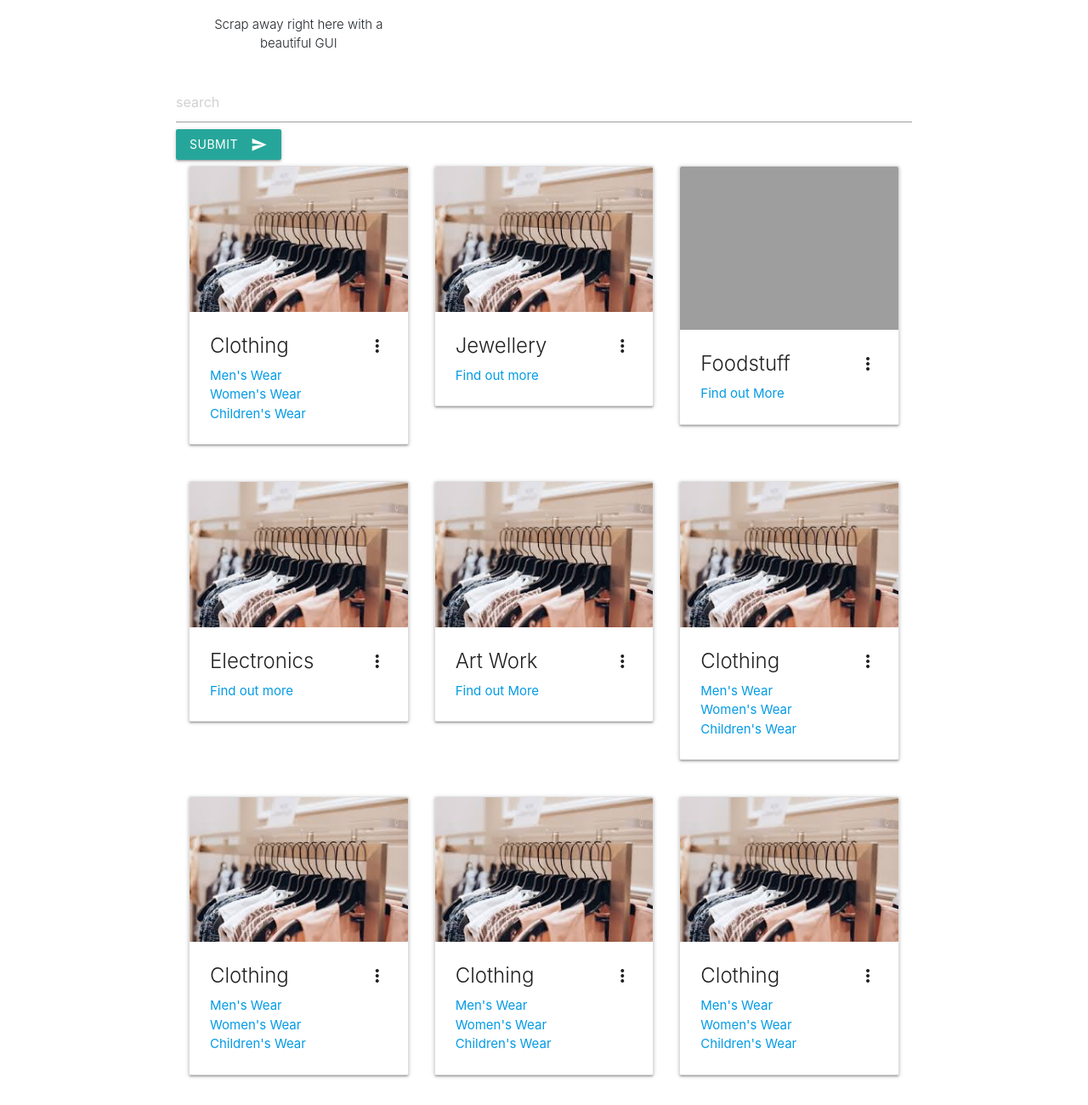
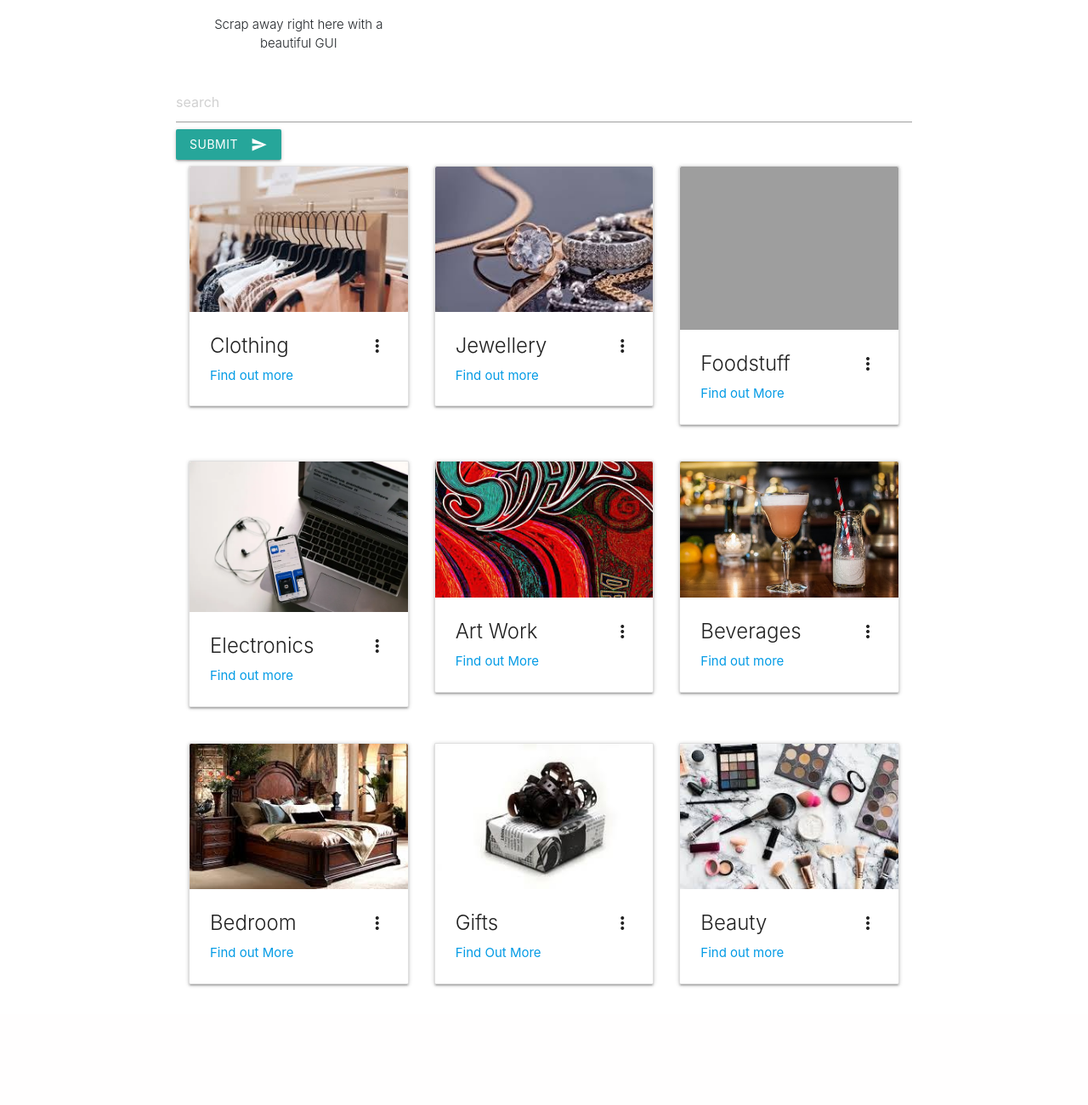
Before and after one commit to Anne-15/WickerWorth, a Django app: page / in a window 1280 px wide. Shown: the part 203-1503 px from the top of the page at 85% size. After the commit the page ends 1364 px from the top, so only its background shows below. Run offline with Django 3.2, Linux system fonts and the light colour scheme; parts of the project's set-up code (start-up, migrations or seed data) failed here and were passed over; some libraries are stand-ins or nearby versions; grey boxes are pictures that could not be loaded.

Commit message:
adding images to the categories

```diff
--- a/homepage/static/homepage/scripts.js
+++ b/homepage/static/homepage/scripts.js
@@ -0,0 +1,4 @@
+ document.addEventListener('DOMContentLoaded', function() {
+    var elems = document.querySelectorAll('.sidenav');
+    var instances = M.Sidenav.init(elems, options);
+  });
--- a/homepage/templates/base.html
+++ b/homepage/templates/base.html
@@ -6,7 +6,7 @@
     <!--Import Google Icon Font-->
     <link href="https://fonts.googleapis.com/icon?family=Material+Icons" rel="stylesheet">
       <!--Import materialize.css-->
-    <link type="text/css" rel="stylesheet" href="css/materialize.min.css"  media="screen,projection"/>
+    <link type="text/css" rel="stylesheet" href="{% static 'homepage/materialize.min.css' %}"  media="screen,projection"/>
 
       <!--Let browser know website is optimized for mobile-->
     <meta name="viewport" content="width=device-width, initial-scale=1.0"/>
@@ -14,6 +14,7 @@
     <link rel="stylesheet" href="{% static 'homepage/bootstrap.min.css' %}">
     <link rel="stylesheet" href="{% static 'homepage/materialize.min.css' %}">
     <link rel="stylesheet" href="{% static 'homepage/styles.css' %}">
+    <script type="text/javascript" src="{% static 'homepage/scripts.js' %}"></script>
 
     <title>
         {%block title%}
@@ -24,14 +25,21 @@
 <body>
 <nav>
     <div class="container nav-wrapper">
-        <a href="/" class="brand-logo">WICKER WORTH</a>
-        <ul id="nav-mobile" class="right">
+        <a href="#!" class="brand-logo">WICKER WORTH</a>
+        <a href="#" data-target="mobile-demo" class="sidenav-trigger"><i class="material-icons">menu</i></a>
+        <ul id="nav-mobile" class="right hide-on-med-and-down">
             <li><a href="/">HOME <i class="material-icons left">home</i></a></li>
             <li><a href="/">PRODUCTS <i class="material-icons left">shop</i></a></li>
             <li><a href="/">CONTACTS <i class="material-icons left">contacts</i></a></li>
         </ul>
     </div>
+    <ul class="sidenav" id="mobile-demo">
+        <li><a href="/">HOME</a></li>
+        <li><a href="/">PRODUCTS</a></li>
+        <li><a href="/">CONTACTS</a></li>
+    </ul>
 </nav>
+
 <div class="container">
     <div class="center">
         <div class="row">
@@ -61,6 +69,6 @@
 
 
 <!--JavaScript at end of body for optimized loading-->
-<script type="text/javascript" src="js/materialize.min.js"></script>
+<script type="text/javascript" src="{% static 'homepage/materialize.min.js' %}"></script>
 </body>
 </html>
--- a/homepage/templates/homepage/index.html
+++ b/homepage/templates/homepage/index.html
@@ -13,9 +13,7 @@
                 </div>
                 <div class="card-content">
                     <span class="card-title activator grey-text text-darken-4">Clothing <i class="material-icons right">more_vert</i></span>
-                    <p><a href="#">Men's Wear</a></p>
-                    <p><a href="#">Women's Wear</a></p>
-                    <p><a href="#">Children's Wear</a></p>
+                    <p><a href="#">Find out more</a></p>
                 </div>
                 <div class="card-reveal">
                     <span class="card-title grey-text text-darken-4">Card Title<i class="material-icons right">close</i></span>
@@ -26,7 +24,7 @@
         <div class="col-sm-4">
             <div class="card">
                 <div class="card-image waves-effect waves-block waves-light">
-                    <img src="{% static 'homepage/images/clothing.jpg' %}" alt="jewellery" class="activator">
+                    <img src="{% static 'homepage/images/jewellery.jpg' %}" alt="jewellery" class="activator">
                 </div>
                 <div class="card-content">
                     <span class="card-title activator grey-text text-darken-4">Jewellery<i class="material-icons right">more_vert</i></span>
@@ -58,7 +56,7 @@
         <div class="col-sm-4">
             <div class="card">
                 <div class="card-image waves-effect waves-block waves-light">
-                    <img src="{% static 'homepage/images/clothing.jpg' %}" alt="electronics" class="activator">
+                    <img src="{% static 'homepage/images/electronics.jpg' %}" alt="electronics" class="activator">
                 </div>
                 <div class="card-content">
                     <span class="card-title activator grey-text text-darken-4">Electronics<i class="material-icons right">more_vert</i></span>
@@ -73,7 +71,7 @@
         <div class="col-sm-4">
             <div class="card">
                 <div class="card-image waves-effect waves-block waves-light">
-                    <img src="{% static 'homepage/images/clothing.jpg' %}" alt="art" class="activator">
+                    <img src="{% static 'homepage/images/art.jpg' %}" alt="art" class="activator">
                 </div>
                 <div class="card-content">
                     <span class="card-title activator grey-text text-darken-4">Art Work<i class="material-icons right">more_vert</i></span>
@@ -88,17 +86,15 @@
         <div class="col-sm-4">
             <div class="card">
                 <div class="card-image waves-effect waves-block waves-light">
-                    <img src="{% static 'homepage/images/clothing.jpg' %}" alt="beauty" class="activator">
+                    <img src="{% static 'homepage/images/beverages.jpg' %}" alt="beverages" class="activator">
                 </div>
                 <div class="card-content">
-                    <span class="card-title activator grey-text text-darken-4">Clothing <i class="material-icons right">more_vert</i></span>
-                    <p><a href="#">Men's Wear</a></p>
-                    <p><a href="#">Women's Wear</a></p>
-                    <p><a href="#">Children's Wear</a></p>
+                    <span class="card-title activator grey-text text-darken-4">Beverages<i class="material-icons right">more_vert</i></span>
+                    <p><a href="#">Find out more</a></p>
                 </div>
                 <div class="card-reveal">
-                    <span class="card-title grey-text text-darken-4">About Clothing <i class="material-icons right">close</i></span>
-                    <p>We have clothings from a wide variety of choices. For men, women and children</p>
+                    <span class="card-title grey-text text-darken-4">Beverages<i class="material-icons right">close</i></span>
+                    <p>We get quality and affordable beverages for you.</p>
                 </div>
             </div>
         </div>
@@ -107,51 +103,45 @@
          <div class="col-sm-4">
             <div class="card">
                 <div class="card-image waves-effect waves-block waves-light">
-                    <img src="{% static 'homepage/images/clothing.jpg' %}" alt="clothings" class="activator">
+                    <img src="{% static 'homepage/images/bedroom.jpg' %}" alt="Bedroom" class="activator">
                 </div>
                 <div class="card-content">
-                    <span class="card-title activator grey-text text-darken-4">Clothing <i class="material-icons right">more_vert</i></span>
-                    <p><a href="#">Men's Wear</a></p>
-                    <p><a href="#">Women's Wear</a></p>
-                    <p><a href="#">Children's Wear</a></p>
+                    <span class="card-title activator grey-text text-darken-4">Bedroom<i class="material-icons right">more_vert</i></span>
+                    <p><a href="#">Find out More</a></p>
                 </div>
                 <div class="card-reveal">
-                    <span class="card-title grey-text text-darken-4">About Clothing <i class="material-icons right">close</i></span>
-                    <p>We have clothings from a wide variety of choices. For men, women and children</p>
+                    <span class="card-title grey-text text-darken-4">Bedroom Stuff<i class="material-icons right">close</i></span>
+                    <p>We offer bedding equipment in various categories; bedsheets, pillows, pillow cases, e.t.c</p>
                 </div>
             </div>
         </div>
          <div class="col-sm-4">
             <div class="card">
                 <div class="card-image waves-effect waves-block waves-light">
-                    <img src="{% static 'homepage/images/clothing.jpg' %}" alt="clothings" class="activator">
+                    <img src="{% static 'homepage/images/gifts.jpg' %}" alt="gifts" class="activator">
                 </div>
                 <div class="card-content">
-                    <span class="card-title activator grey-text text-darken-4">Clothing <i class="material-icons right">more_vert</i></span>
-                    <p><a href="#">Men's Wear</a></p>
-                    <p><a href="#">Women's Wear</a></p>
-                    <p><a href="#">Children's Wear</a></p>
+                    <span class="card-title activator grey-text text-darken-4">Gifts<i class="material-icons right">more_vert</i></span>
+                    <p><a href="#">Find Out More</a></p>
                 </div>
                 <div class="card-reveal">
-                    <span class="card-title grey-text text-darken-4">About Clothing <i class="material-icons right">close</i></span>
-                    <p>We have clothings from a wide variety of choices. For men, women and children</p>
+                    <span class="card-title grey-text text-darken-4">Gift Packaging<i class="material-icons right">close</i></span>
+                    <p>Gift packaging of gift hampers with various goodies of your choice.</p>
                 </div>
             </div>
         </div>
          <div class="col-sm-4">
             <div class="card">
                 <div class="card-image waves-effect waves-block waves-light">
-                    <img src="{% static 'homepage/images/clothing.jpg' %}" alt="clothings" class="activator">
+                    <img src="{% static 'homepage/images/beauty.jpg' %}" alt="beauty" class="activator">
                 </div>
                 <div class="card-content">
-                    <span class="card-title activator grey-text text-darken-4">Clothing <i class="material-icons right">more_vert</i></span>
-                    <p><a href="#">Men's Wear</a></p>
-                    <p><a href="#">Women's Wear</a></p>
-                    <p><a href="#">Children's Wear</a></p>
+                    <span class="card-title activator grey-text text-darken-4">Beauty<i class="material-icons right">more_vert</i></span>
+                    <p><a href="#">Find out more</a></p>
                 </div>
                 <div class="card-reveal">
-                    <span class="card-title grey-text text-darken-4">About Clothing <i class="material-icons right">close</i></span>
-                    <p>We have clothings from a wide variety of choices. For men, women and children</p>
+                    <span class="card-title grey-text text-darken-4">Beauty Cosmetics<i class="material-icons right">close</i></span>
+                    <p>Beauty is an essential commodity. Find the best original quality from one of our stores.</p>
                 </div>
             </div>
         </div>
--- a/homepage/views.py
+++ b/homepage/views.py
@@ -1,8 +1,6 @@
 from django.http import HttpResponse
 from  django.template import loader
 from django.shortcuts import render
-from bs4 import beautifulsoup
-import request
 
 # Create your views here.
 
```
Also changed, not shown: homepage/static/homepage/images/art.jpg (added), homepage/static/homepage/images/beauty.jpg (added), homepage/static/homepage/images/bedroom.jpg (added), homepage/static/homepage/images/beverages.jpg (added), homepage/static/homepage/images/electronics.jpg (added), homepage/static/homepage/images/gifts.jpg (added), homepage/static/homepage/images/jewellery.jpg (added).
